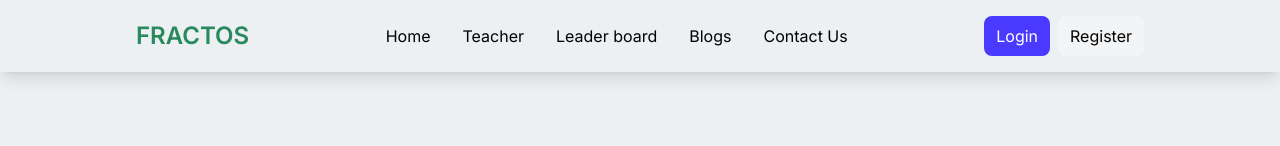
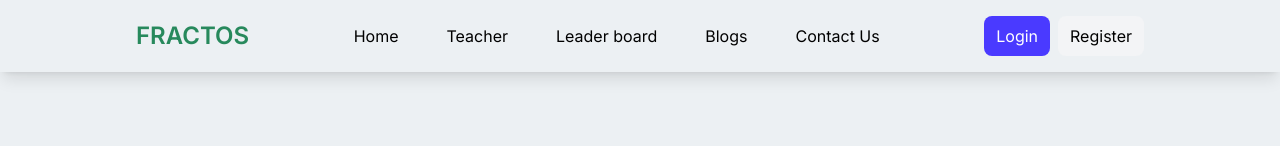
Before and after one commit to shamimhossain515419/fractos-client, a Next.js app: page / in a window 1280 px wide. Shown: the top 146 px of the page. Built offline with nearby package versions, Linux system fonts and the light colour scheme; no server answers; grey boxes are pictures that could not be loaded.

Commit message:
some color changes

```diff
--- a/src/Components/Navbar/index.js
+++ b/src/Components/Navbar/index.js
@@ -30,21 +30,16 @@ const Navbar = () => {
                                              <Link href="/"> <h1 className=' primary py-2 font-semibold  text-base md:text-2xl text-color   uppercase'> FRACTOS </h1></Link>
                                         </div>
 
+                                        {/* desktop navigation links */}
                                         <div className=' hidden md:flex items-center gap-3  space-x-5'>
-
-
-                                             <Link href={'/'}>Home</Link>
-                                             <Link href={'/teacher'}>Teacher</Link>
-                                             <Link href={'/leader-board'}>Leader board</Link>
-                                             <Link href={'/blogs'}>Blogs</Link>
-                                             <Link href={'/contact'}>Contact Us</Link>
-
+                                             <Link className="p-2 rounded-lg hover:bg-[#4A3AFF] hover:text-white transition-all" href={'/'}>Home</Link>
+                                             <Link className="p-2 rounded-lg hover:bg-[#4A3AFF] hover:text-white transition-all" href={'/teacher'}>Teacher</Link>
+                                             <Link className="p-2 rounded-lg hover:bg-[#4A3AFF] hover:text-white transition-all" href={'/leader-board'}>Leader board</Link>
+                                             <Link className="p-2 rounded-lg hover:bg-[#4A3AFF] hover:text-white transition-all" href={'/blogs'}>Blogs</Link>
+                                             <Link className="p-2 rounded-lg hover:bg-[#4A3AFF] hover:text-white transition-all" href={'/contact'}>Contact Us</Link>
                                              {
                                                   user ? <Link href={'/dashboard'}>Dashboard</Link> : null
                                              }
-
-
-
                                         </div>
 
                                         {/* desktop navigation right side */}
@@ -52,7 +47,7 @@ const Navbar = () => {
                                              {
                                                   user ?
                                                        <div className=' cursor-pointer hidden md:block '>
-                                                            <div className='flex gap-2 items-center  p-2 rounded-lg hover:bg-[#ddebff]'>
+                                                            <div className='flex gap-2 items-center  p-2 rounded-lg hover:bg-[#4A3AFF] hover:text-white transition-all'>
                                                                  <CommonImage data={user}></CommonImage>
                                                                  <h1 className='relative  text-base'>{user?.displayName}</h1>
                                                             </div>
```
